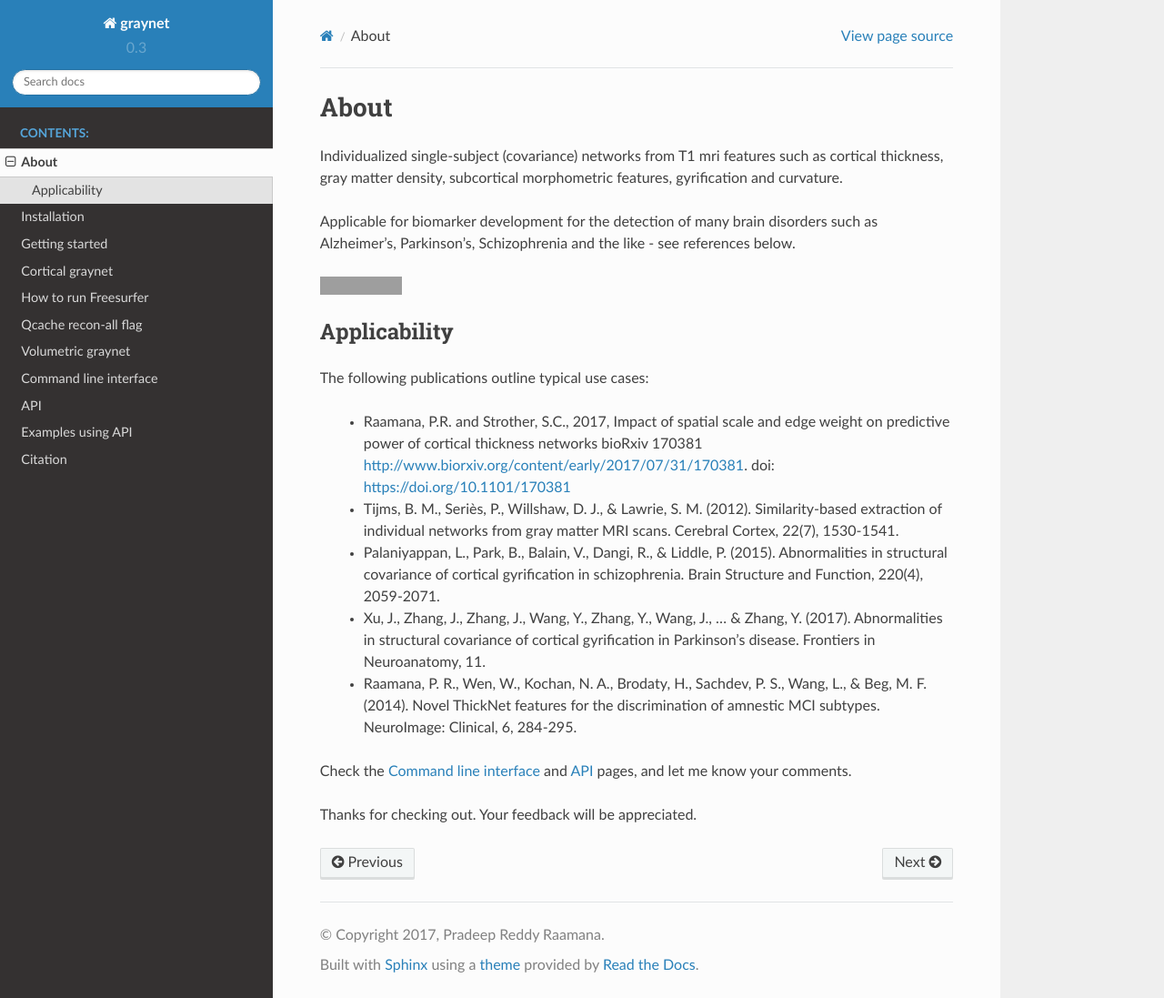
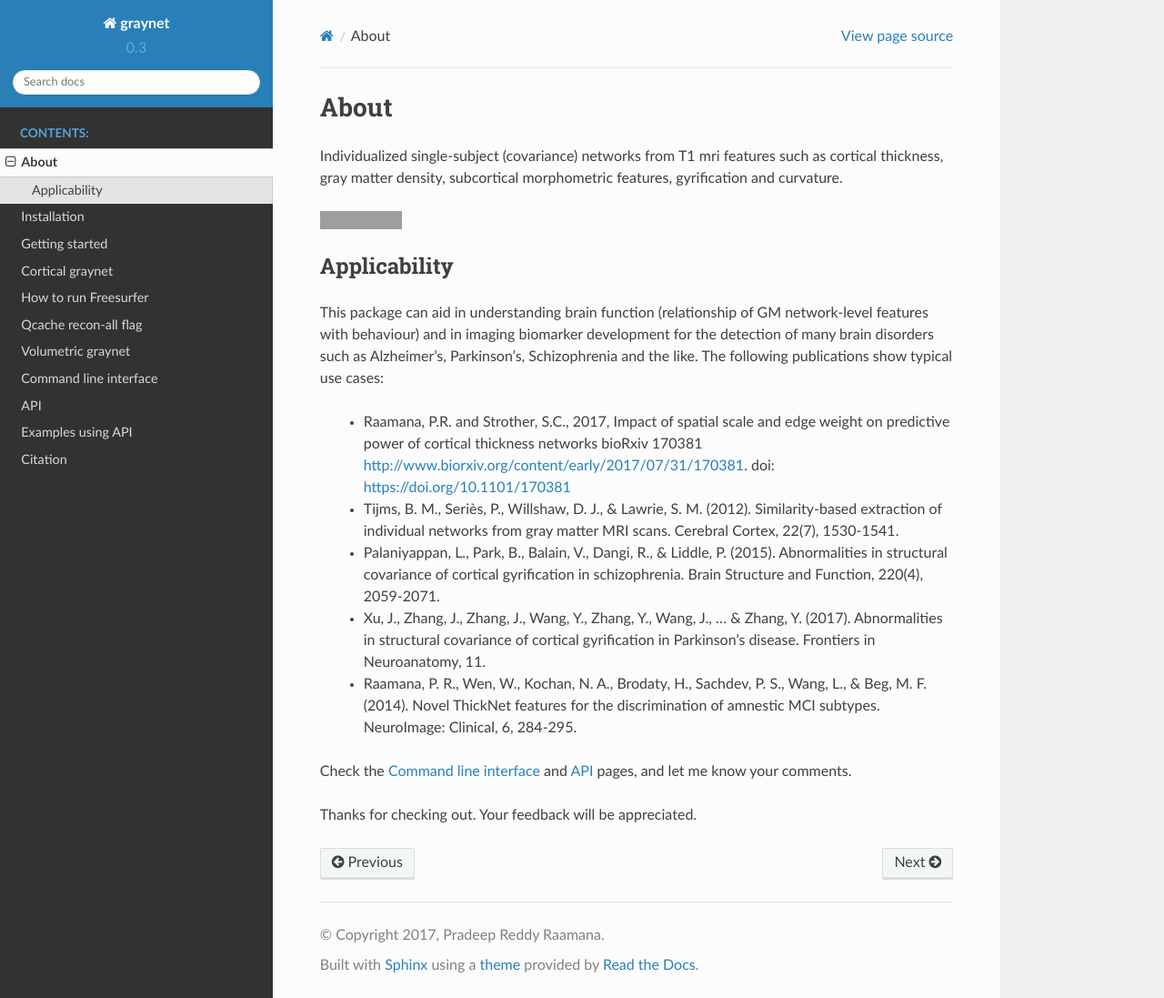
Before and after one commit to raamana/graynet, a Sphinx documentation site: the page built from docs/about.rst, in a window 1280 px wide and 1097 px high. Shown: the whole window at 91% size. Built offline with Sphinx 7.4.7 and the Read the Docs theme 2.0.0, drawn with Linux system fonts in a browser that asks for light colours; grey boxes are pictures that could not be loaded.

Commit message:
improving about

```diff
--- a/docs/about.rst
+++ b/docs/about.rst
@@ -3,8 +3,6 @@ About
 --------------------------------------------------------------------------------------------------
 
 Individualized single-subject (covariance) networks from T1 mri features such as cortical thickness, gray matter density, subcortical morphometric features, gyrification and curvature.
-
-Applicable for biomarker development for the detection of many brain disorders such as Alzheimer's, Parkinson's, Schizophrenia and the like - see references below.
 
 .. image:: https://zenodo.org/badge/98567518.svg
    :target: https://zenodo.org/badge/latestdoi/98567518
@@ -12,7 +10,7 @@ Applicable for biomarker development for the detection of many brain disorders s
 Applicability
 -------------
 
-The following publications outline typical use cases:
+This package can aid in understanding brain function (relationship of GM network-level features with behaviour) and in imaging biomarker development for the detection of many brain disorders such as Alzheimer's, Parkinson's, Schizophrenia and the like. The following publications show typical use cases:
 
  * Raamana, P.R. and Strother, S.C., 2017, Impact of spatial scale and edge weight on predictive power of cortical thickness networks bioRxiv 170381 http://www.biorxiv.org/content/early/2017/07/31/170381. doi: https://doi.org/10.1101/170381
  * Tijms, B. M., Seriès, P., Willshaw, D. J., & Lawrie, S. M. (2012). Similarity-based extraction of individual networks from gray matter MRI scans. Cerebral Cortex, 22(7), 1530-1541.
```
